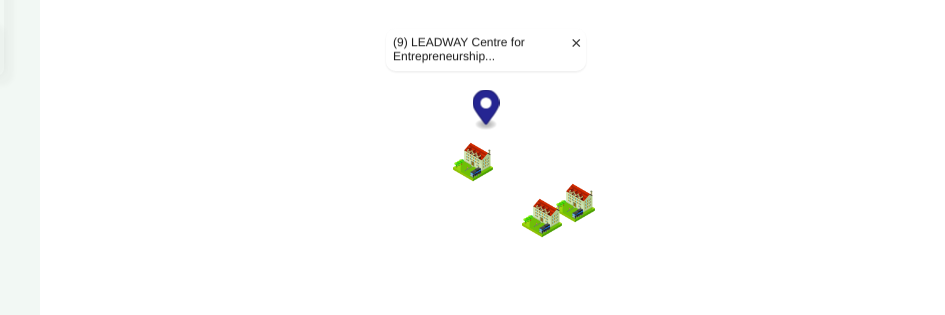
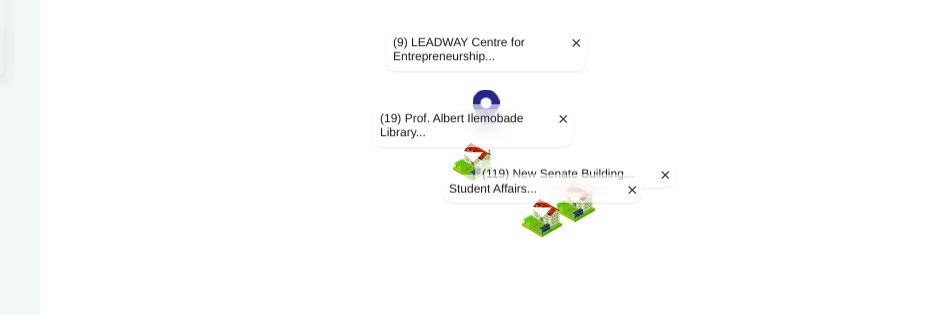
Before and after one commit to jydestudio/FUTA-campus-explorer, a website: page public/index.html in a window 1280 px wide. Shown: the part 141-456 px from the top of the page, 335-1280 px from the left. Drawn offline with nearby package versions, Linux system fonts and the light colour scheme; no server answers.

Commit message:
Update index.html

```diff
--- a/public/index.html
+++ b/public/index.html
@@ -421,7 +421,7 @@
                         }
 
 
-                    // pop.addTo(map);
+                    pop.addTo(map);
                 })
 
 
```
